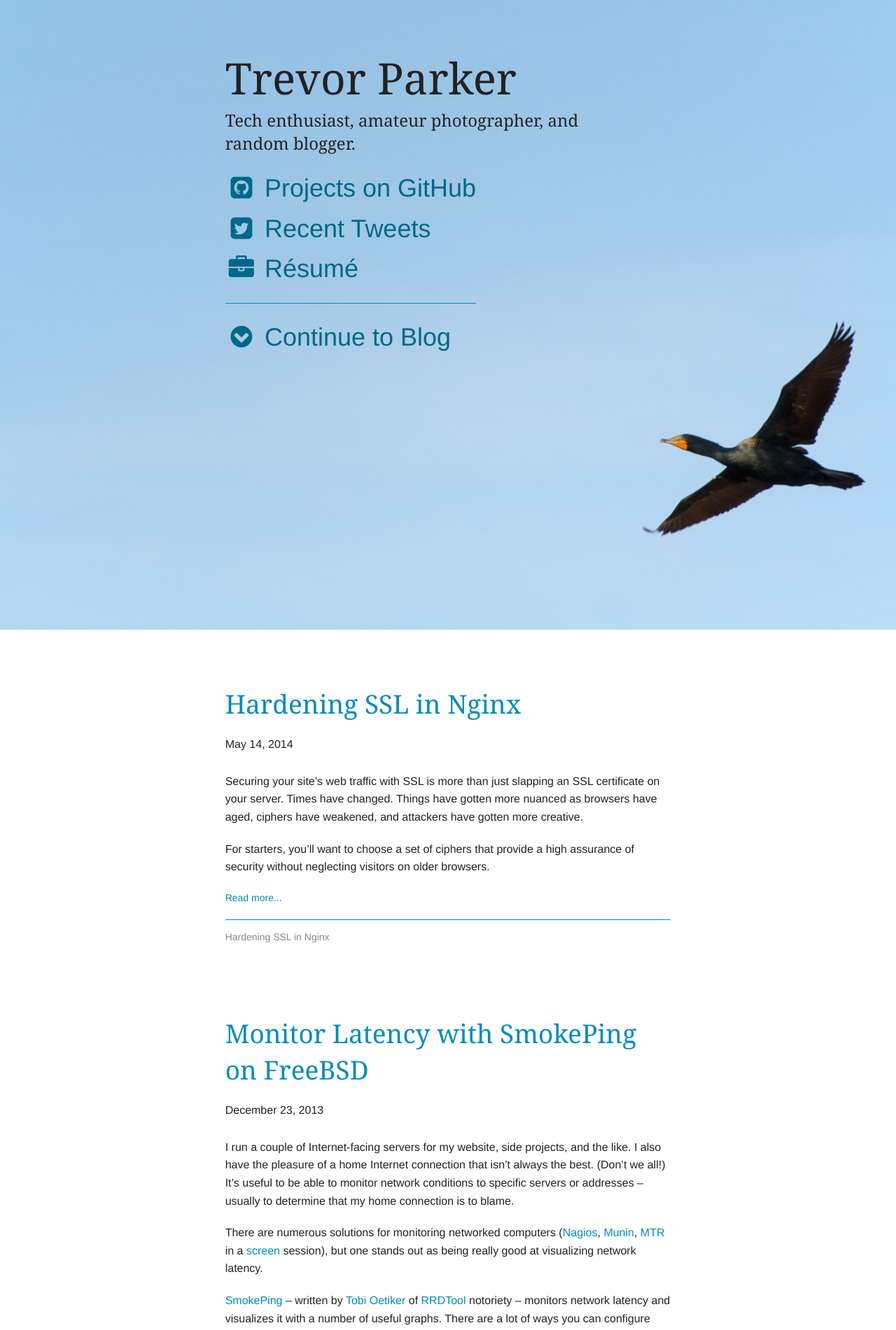
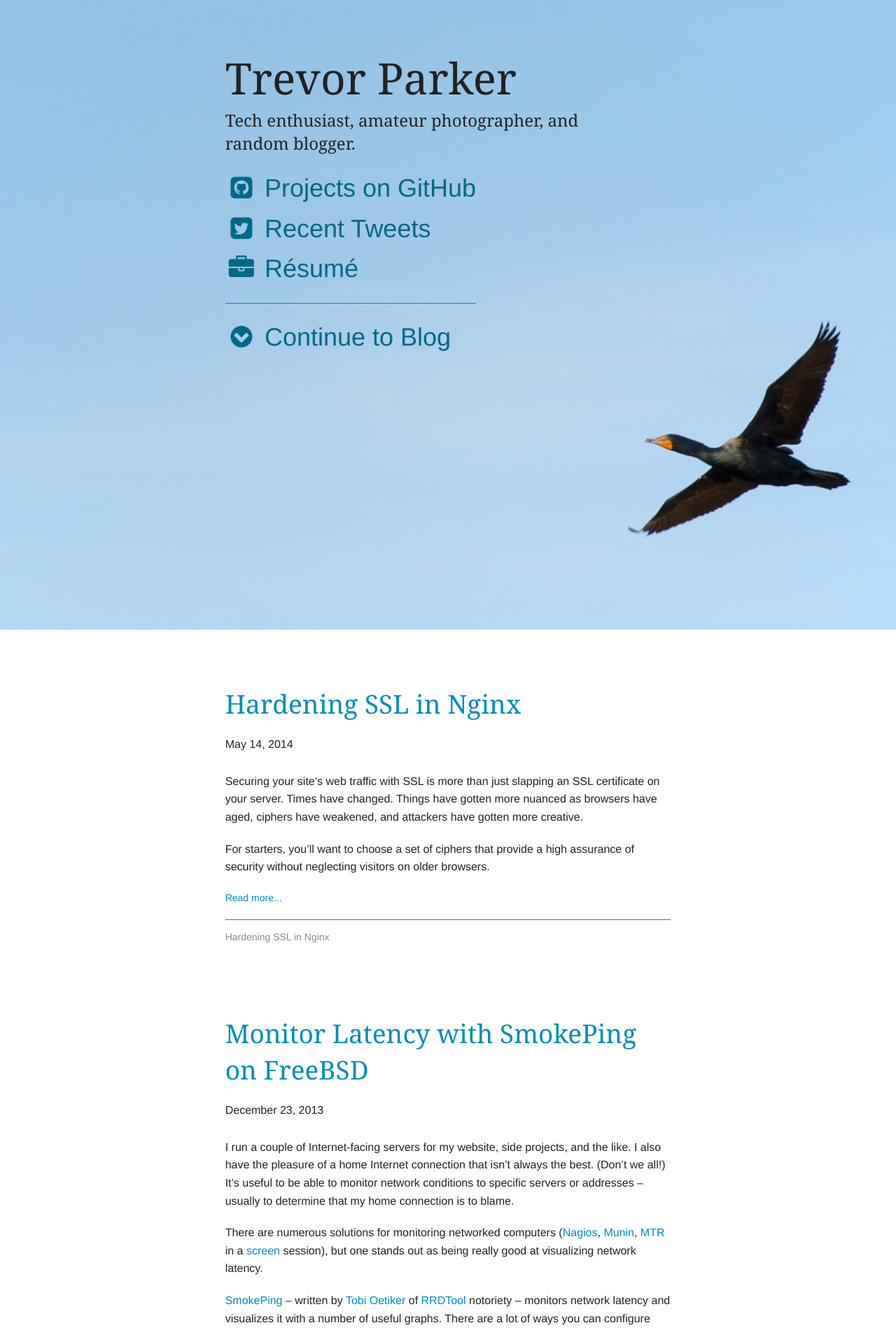
Before and after one commit to trevorparker/website, a Jekyll site: the page built from _source/index.html, in a window 1280 px wide. Shown: the top 1901 px of the page at 70% size. Built offline with Jekyll 4.4.1, drawn with Linux system fonts in a browser that asks for light colours; nearby versions of some CDN libraries; some web fonts are replaced; the list of posts is cut into pages by our own code; comment, search, counter and statistics services are not loaded.

Commit message:
Left-align home hero text at all sizes
This left-aligns text in the home page hero for all device sizes.
Additionally, the background image position in the home hero has
been updated to adjust with the text and device size more nicely.

```diff
--- a/_source/index.html
+++ b/_source/index.html
@@ -6,9 +6,9 @@
 {% if paginator.previous_page == None %}
 <section id="home-feature" class="hero full buffer-large-bottom">
   <div class="row">
-    <div class="small-12 medium-10 medium-centered large-8 large-centered columns" itemscope itemtype="http://schema.org/Person">
+    <div class="small-10 small-centered large-8 columns" itemscope itemtype="http://schema.org/Person">
       <h1 itemprop="name" class="headline">Trevor Parker</h1>
-      <h2 class="subhead opportune-wrapping">Tech enthusiast, amateur photographer, and <wbr>random blogger.</h2>
+      <h2 class="subhead opportune-wrapping">Tech enthusiast, amateur <wbr>photographer, and <wbr>random blogger.</h2>
       <ul id="social-cta">
         <li><a href="http://github.com/trevorparker" title="Trevor on GitHub" target="_blank"><i class="fa fa-fw fa-github-square"></i> Projects on GitHub</a></li>
         <li><a href="http://twitter.com/trevorparker" title="Trevor on Twitter" target="_blank"><i class="fa fa-fw fa-twitter-square"></i> Recent Tweets</a></li>
--- a/scss/_features.scss
+++ b/scss/_features.scss
@@ -1,6 +1,6 @@
 #home-feature {
-  background: url(/assets/img/header-hero.jpg) #A0C9E9 60% no-repeat;
-  background-size: cover;
+  background: url(/assets/img/header-hero.jpg) #A0C9E9 90%/cover no-repeat;
+  text-align: left;
 
   @include expand-top($padding-medium);
 
```
Also changed, not shown: _source/assets/css/app.min.css.
